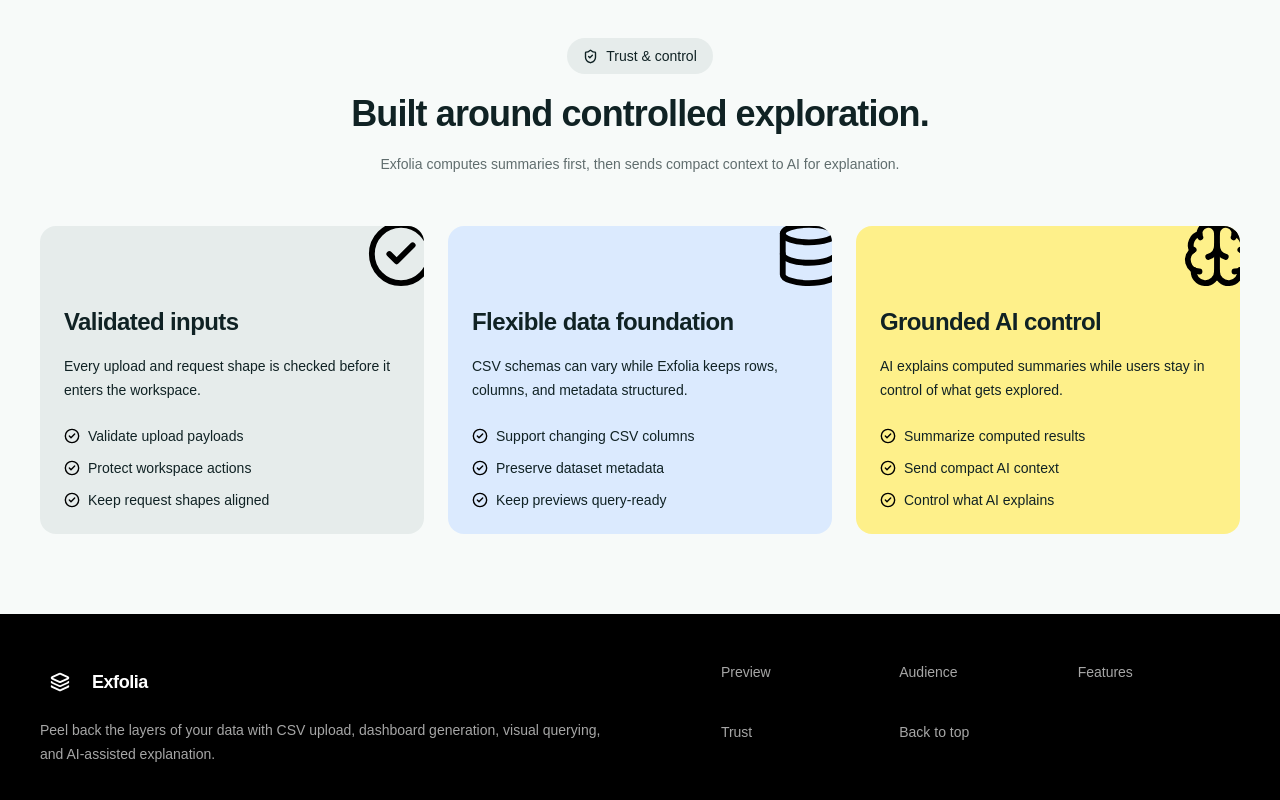
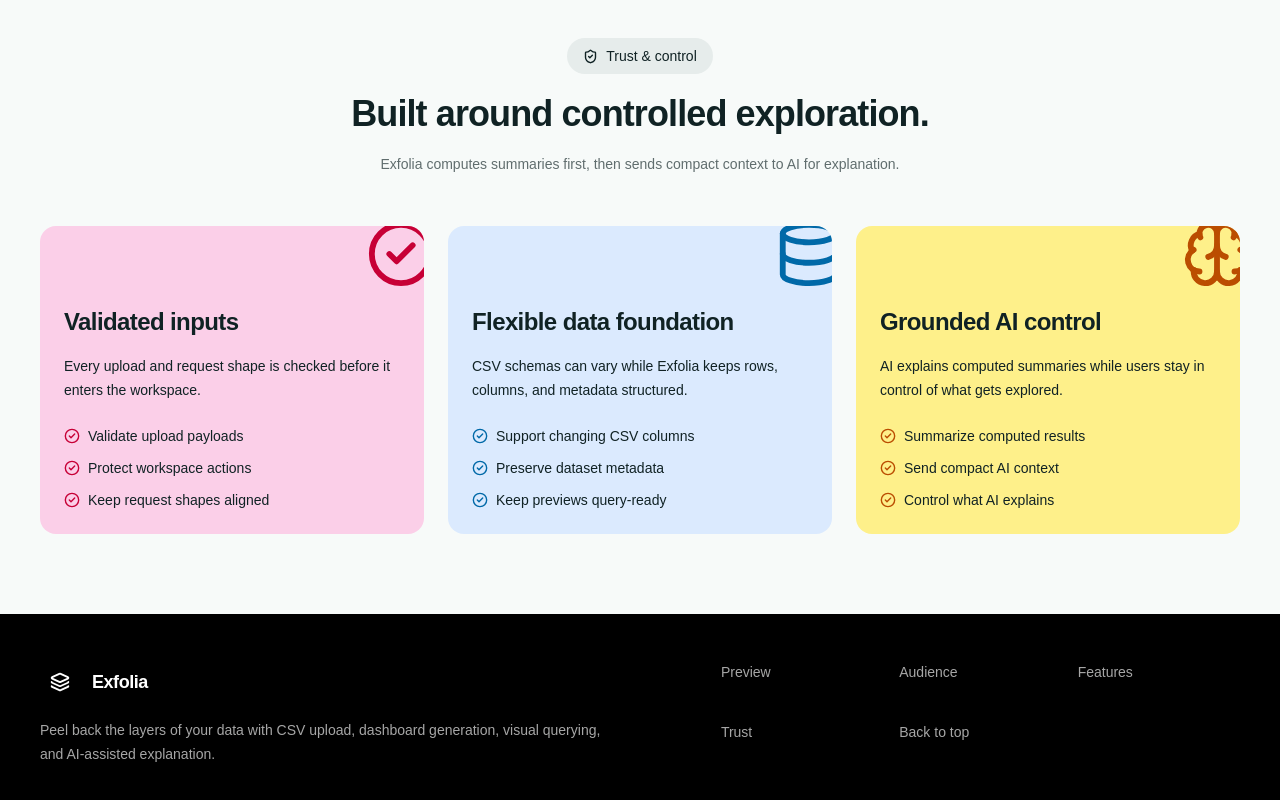
Before and after one commit to precious-odion/exfolia, a Next.js app in the folder apps/web/: page / in a window 1280 px wide. Shown: the part 3440-4240 px from the top of the page. Built offline with nearby package versions, Linux system fonts and the light colour scheme.

Commit message:
Polish Exfolia landing page experience

```diff
--- a/apps/web/src/app/page.tsx
+++ b/apps/web/src/app/page.tsx
@@ -95,8 +95,9 @@
     title: "Validated inputs",
     description: "Every upload and request shape is checked before it enters the workspace.",
     icon: CheckCircle2,
-    bg: "bg-primary-soft",
-    iconClassName: "text-primary",
+    bg: "bg-accent-rose-soft",
+    iconClassName: "text-rose-700",
+    checkClassName: "text-rose-700",
     items: [
       "Validate upload payloads",
       "Protect workspace actions",
@@ -108,7 +109,8 @@
     description: "CSV schemas can vary while Exfolia keeps rows, columns, and metadata structured.",
     icon: Database,
     bg: "bg-accent-sky-soft",
-    iconClassName: "text-primary",
+    iconClassName: "text-sky-700",
+    checkClassName: "text-sky-700",
     items: [
       "Support changing CSV columns",
       "Preserve dataset metadata",
@@ -120,7 +122,8 @@
     description: "AI explains computed summaries while users stay in control of what gets explored.",
     icon: Brain,
     bg: "bg-accent-amber-soft",
-    iconClassName: "text-primary",
+    iconClassName: "text-amber-700",
+    checkClassName: "text-amber-700",
     items: [
       "Summarize computed results",
       "Send compact AI context",
@@ -348,7 +351,7 @@
                     <div className="mt-6 space-y-3">
                       {card.items.map((item) => (
                         <div key={item} className="flex items-center gap-2">
-                          <CheckCircle2 size={16} strokeWidth={2.1} className="shrink-0 text-primary" />
+                          <CheckCircle2 size={16} strokeWidth={2.1} className={`shrink-0 ${card.checkClassName}`} />
                           <p className="text-sm text-foreground">{item}</p>
                         </div>
                       ))}
```
